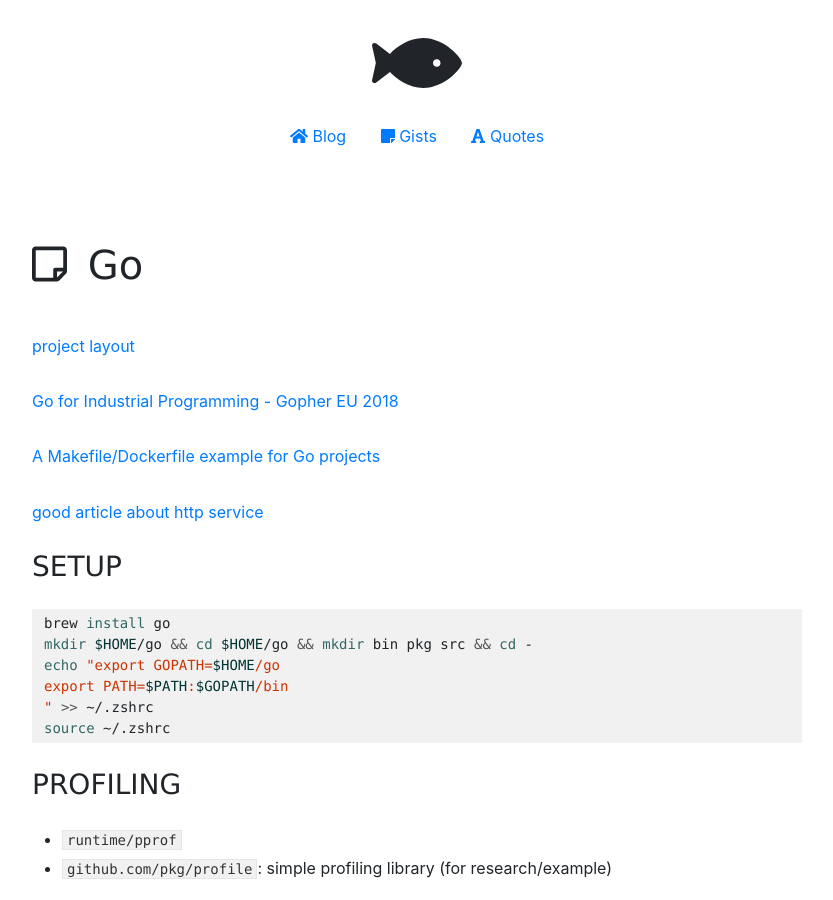
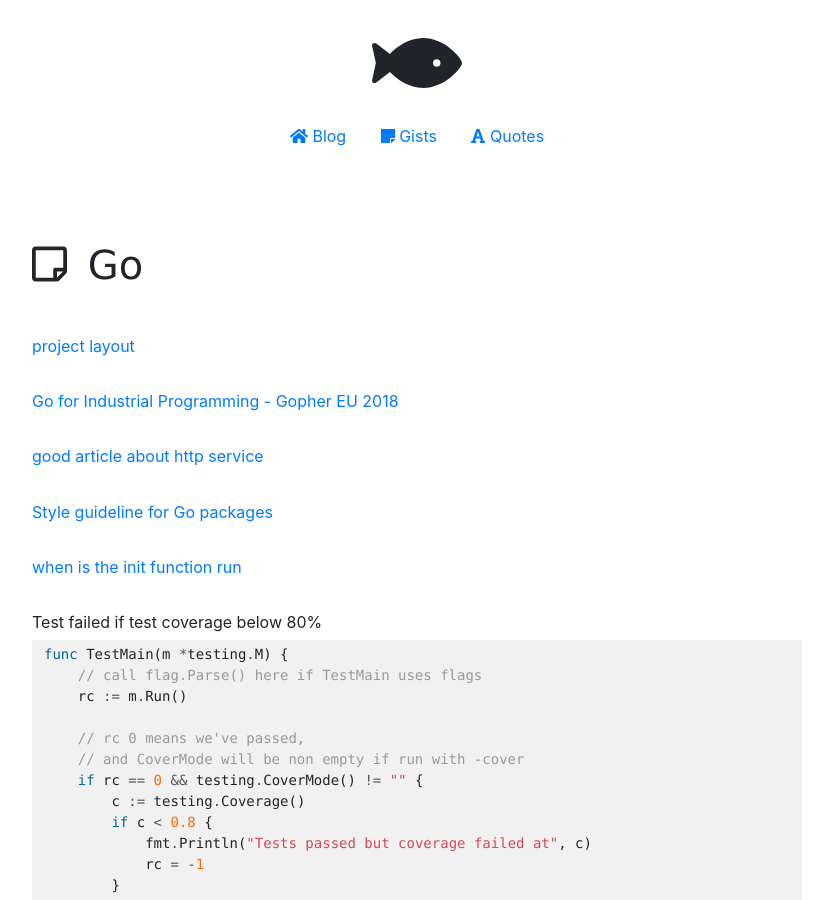
Before and after one commit to imantung/imantung.github.io, a Jekyll site: the page built from gist/go.md, in a window 1280 px wide and 900 px high. Shown: the whole window, without its empty margins (223-1056 px from the left). Built offline with Jekyll 4.4.1, drawn with Linux system fonts in a browser that asks for light colours; some of the changed text lies outside the part shown.

Commit message:
update content

````diff
--- a/gist/go.md
+++ b/gist/go.md
@@ -7,9 +7,31 @@ title: Go
 
 [Go for Industrial Programming - Gopher EU 2018](https://peter.bourgon.org/go-for-industrial-programming/)
 
-[A Makefile/Dockerfile example for Go projects](https://github.com/thockin/go-build-template)
+[good article about http service](https://medium.com/statuscode/how-i-write-go-http-services-after-seven-years-37c208122831)
 
-[good article about http service](https://medium.com/statuscode/how-i-write-go-http-services-after-seven-years-37c208122831)
+[Style guideline for Go packages](https://rakyll.org/style-packages/)
+
+[when is the init function run](https://stackoverflow.com/questions/24790175/when-is-the-init-function-run)
+
+Test failed if test coverage below 80%
+```go
+func TestMain(m *testing.M) {
+    // call flag.Parse() here if TestMain uses flags
+    rc := m.Run()
+
+    // rc 0 means we've passed,
+    // and CoverMode will be non empty if run with -cover
+    if rc == 0 && testing.CoverMode() != "" {
+        c := testing.Coverage()
+        if c < 0.8 {
+            fmt.Println("Tests passed but coverage failed at", c)
+            rc = -1
+        }
+    }
+    os.Exit(rc)
+}
+```
+
 
 ### SETUP
 
````
Also changed, not shown: other parts of gist/go.md (+2 -0 lines), gist/design-principle.md (+2 -0 lines), gist/go-libraries.md (+4 -0 lines), gist/linux.md (+17 -30 lines), gist/web-development.md (+3 -3 lines).
